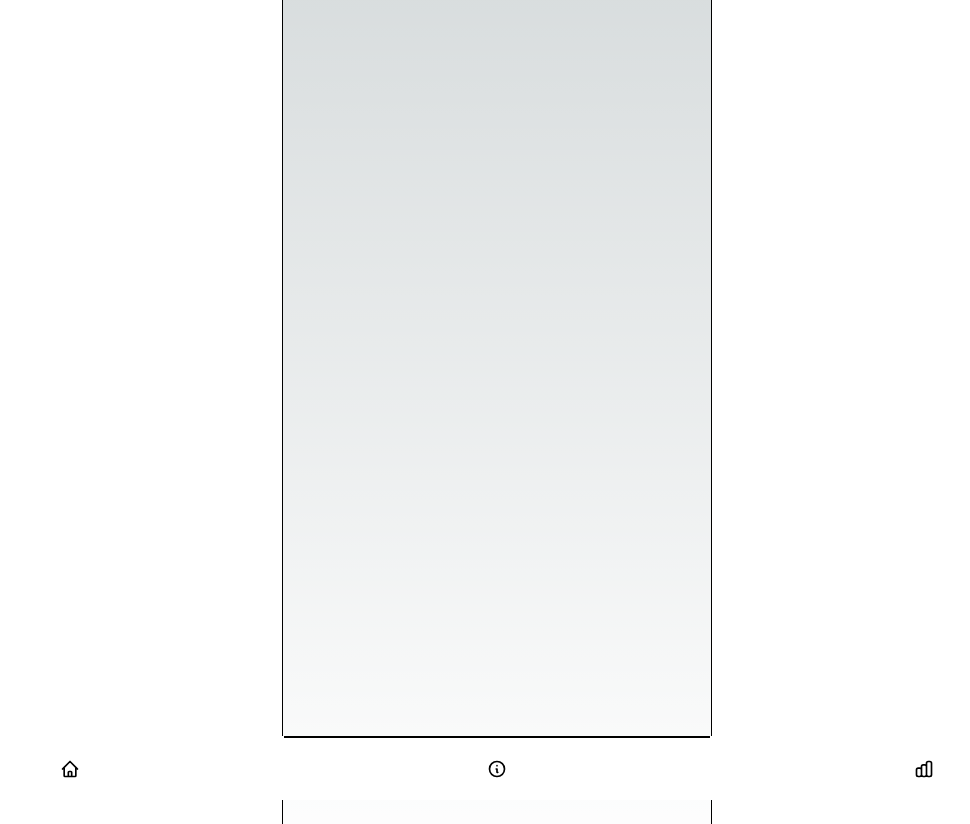
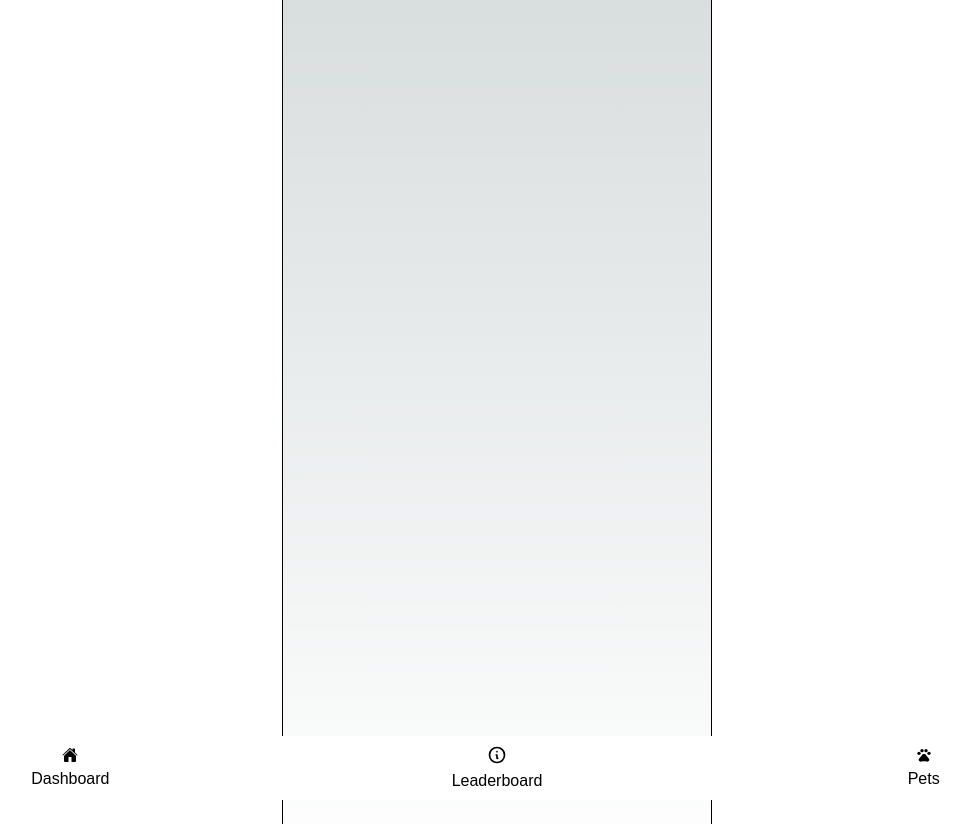
Before and after one commit to jacksonwanggg/Flagship-hackathon-group-7, a Next.js app in the folder client/: page / in a window 1280 px wide. Shown: the top 824 px of the page, without its empty margins (143-1113 px from the left). Built offline with nearby package versions, Linux system fonts and the light colour scheme.

Commit message:
implemented navbar

```diff
--- a/client/package.json
+++ b/client/package.json
@@ -12,6 +12,7 @@
     "next": "14.2.4",
     "react": "^18",
     "react-dom": "^18",
+    "react-icons": "^5.2.1",
     "react-router-dom": "^6.24.0"
   },
   "devDependencies": {
--- a/client/src/app/page.tsx
+++ b/client/src/app/page.tsx
@@ -1,12 +1,19 @@
+"use client";
+
 import Image from "next/image";
 import Navbar from "@/components/Navbar";
 import React from "react";
 import Home from "./index/page";
+import { useState } from "react";
 
-export default function Home() {
+export default function Page() {
+	const [activePage, setActivePage] = useState("home");
 	return (
 		<main className="flex min-h-screen flex-col items-center justify-between p-10">
-			<Navbar></Navbar>
+			{/* <Home></Home> */}
+			<Navbar
+				activePage={activePage}
+				setActivePage={setActivePage}></Navbar>
 		</main>
 	);
 }
--- a/client/src/components/Navbar.tsx
+++ b/client/src/components/Navbar.tsx
@@ -1,11 +1,27 @@
 import React from "react";
 import Link from "next/link";
+import { MdOutlineLeaderboard } from "react-icons/md";
+import { IoHome } from "react-icons/io5";
+import { MdOutlinePets } from "react-icons/md";
 
-export default function Navbar() {
+export default function Navbar(props: any) {
+	const { activePage, setActivePage } = props;
+
 	return (
 		<div className="btm-nav">
-			<Link href="">
-				<button>
+			<Link href="/index">
+				<button
+					className={activePage == "home" ? "active" : ""}
+					onClick={setActivePage("home")}>
+					<IoHome />
+				</button>
+				Dashboard
+			</Link>
+
+			<Link href="/leaderboard">
+				<button
+					className={activePage == "leaderboard" ? "active" : ""}
+					onClick={setActivePage("leaderboard")}>
 					<svg
 						xmlns="http://www.w3.org/2000/svg"
 						className="h-5 w-5"
@@ -16,41 +32,20 @@ export default function Navbar() {
 							strokeLinecap="round"
 							strokeLinejoin="round"
 							strokeWidth="2"
-							d="M3 12l2-2m0 0l7-7 7 7M5 10v10a1 1 0 001 1h3m10-11l2 2m-2-2v10a1 1 0 01-1 1h-3m-6 0a1 1 0 001-1v-4a1 1 0 011-1h2a1 1 0 011 1v4a1 1 0 001 1m-6 0h6"
+							d="M13 16h-1v-4h-1m1-4h.01M21 12a9 9 0 11-18 0 9 9 0 0118 0z"
 						/>
 					</svg>
 				</button>
+				Leaderboard
 			</Link>
-			<button className="active">
-				<svg
-					xmlns="http://www.w3.org/2000/svg"
-					className="h-5 w-5"
-					fill="none"
-					viewBox="0 0 24 24"
-					stroke="currentColor">
-					<path
-						strokeLinecap="round"
-						strokeLinejoin="round"
-						strokeWidth="2"
-						d="M13 16h-1v-4h-1m1-4h.01M21 12a9 9 0 11-18 0 9 9 0 0118 0z"
-					/>
-				</svg>
-			</button>
-			<button>
-				<svg
-					xmlns="http://www.w3.org/2000/svg"
-					className="h-5 w-5"
-					fill="none"
-					viewBox="0 0 24 24"
-					stroke="currentColor">
-					<path
-						strokeLinecap="round"
-						strokeLinejoin="round"
-						strokeWidth="2"
-						d="M9 19v-6a2 2 0 00-2-2H5a2 2 0 00-2 2v6a2 2 0 002 2h2a2 2 0 002-2zm0 0V9a2 2 0 012-2h2a2 2 0 012 2v10m-6 0a2 2 0 002 2h2a2 2 0 002-2m0 0V5a2 2 0 012-2h2a2 2 0 012 2v14a2 2 0 01-2 2h-2a2 2 0 01-2-2z"
-					/>
-				</svg>
-			</button>
+			<Link href="/pets">
+				<button
+					className={activePage == "pets" ? "active" : ""}
+					onClick={setActivePage("pets")}>
+					<MdOutlinePets />
+				</button>
+				<p>Pets</p>
+			</Link>
 		</div>
 	);
 }
```
Also changed, not shown: client/public/assets/dashboard.svg (added), 1 other file (tests, documents, lock files or other folders).
